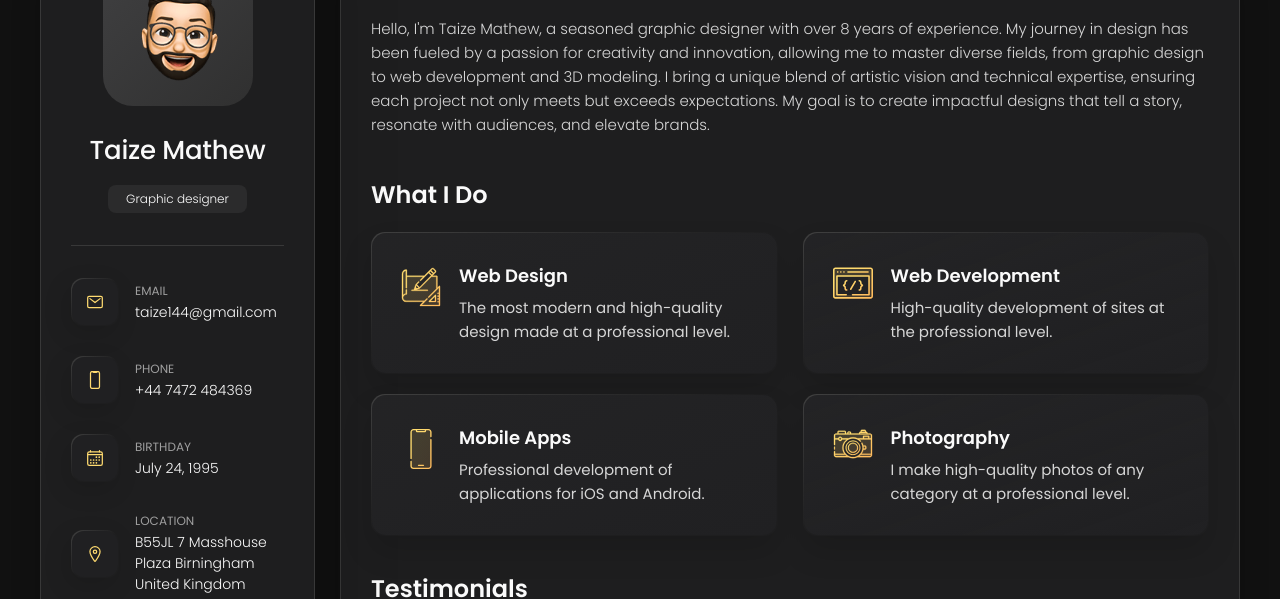
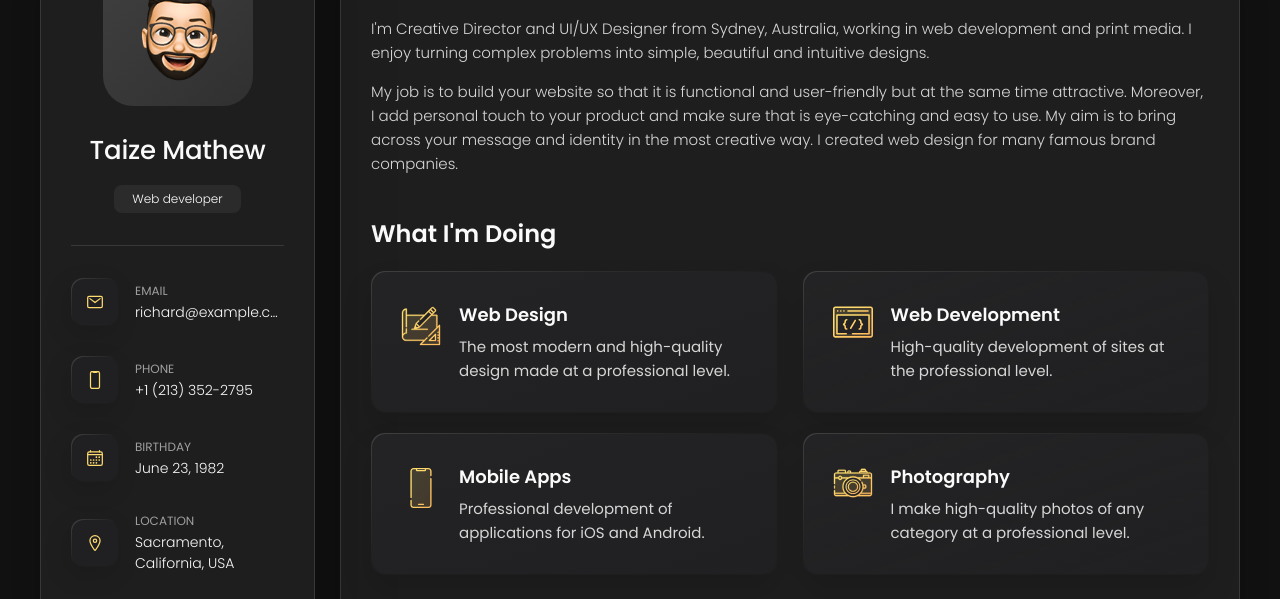
Before and after one commit to taizemathew/taizemathew.github.io, a plain HTML site: page index.html in a window 1280 px wide. Shown: the part 162-761 px from the top of the page. Drawn offline with nearby package versions, Linux system fonts and the light colour scheme.

Commit message:
Add files via upload

```diff
--- a/index.html
+++ b/index.html
@@ -48,7 +48,7 @@
         <div class="info-content">
           <h1 class="name" title="Taize Mathew">Taize Mathew</h1>
 
-          <p class="title">Graphic designer</p>
+          <p class="title">Web developer</p>
         </div>
 
         <button class="info_more-btn" data-sidebar-btn>
@@ -74,7 +74,7 @@
             <div class="contact-info">
               <p class="contact-title">Email</p>
 
-              <a href="mailto:richard@example.com" class="contact-link">taize144@gmail.com</a>
+              <a href="mailto:richard@example.com" class="contact-link">richard@example.com</a>
             </div>
 
           </li>
@@ -88,7 +88,7 @@
             <div class="contact-info">
               <p class="contact-title">Phone</p>
 
-              <a href="tel:+12133522795" class="contact-link">+44 7472 484369</a>
+              <a href="tel:+12133522795" class="contact-link">+1 (213) 352-2795</a>
             </div>
 
           </li>
@@ -102,7 +102,7 @@
             <div class="contact-info">
               <p class="contact-title">Birthday</p>
 
-              <time datetime="1982-06-23">July 24, 1995</time>
+              <time datetime="1982-06-23">June 23, 1982</time>
             </div>
 
           </li>
@@ -116,7 +116,7 @@
             <div class="contact-info">
               <p class="contact-title">Location</p>
 
-              <address>B55JL 7 Masshouse Plaza Birningham United Kingdom</address>
+              <address>Sacramento, California, USA</address>
             </div>
 
           </li>
@@ -209,11 +209,17 @@
 
         <section class="about-text">
           <p>
-            Hello, I'm Taize Mathew, a seasoned graphic designer with over 8 years of experience. My journey in design has been fueled by a passion for creativity and innovation, allowing me to master diverse fields, from graphic design to web development and 3D modeling. I bring a unique blend of artistic vision and technical expertise, ensuring each project not only meets but exceeds expectations. My goal is to create impactful designs that tell a story, resonate with audiences, and elevate brands.
+            I'm Creative Director and UI/UX Designer from Sydney, Australia, working in web development and print media.
+            I enjoy
+            turning complex problems into simple, beautiful and intuitive designs.
           </p>
 
           <p>
-
+            My job is to build your website so that it is functional and user-friendly but at the same time attractive.
+            Moreover, I
+            add personal touch to your product and make sure that is eye-catching and easy to use. My aim is to bring
+            across your
+            message and identity in the most creative way. I created web design for many famous brand companies.
           </p>
         </section>
 
@@ -224,7 +230,7 @@
 
         <section class="service">
 
-          <h3 class="h3 service-title">What i do</h3>
+          <h3 class="h3 service-title">What i'm doing</h3>
 
           <ul class="service-list">
 
```
